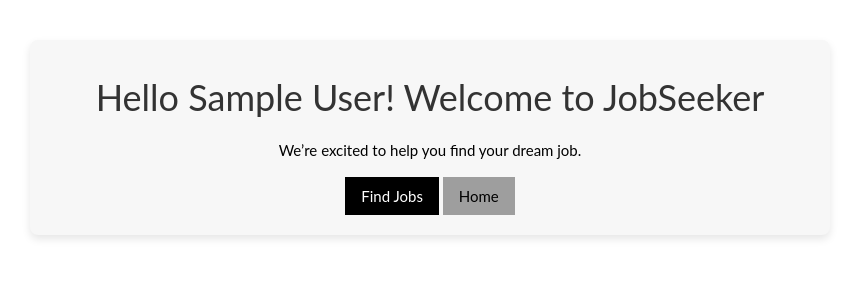
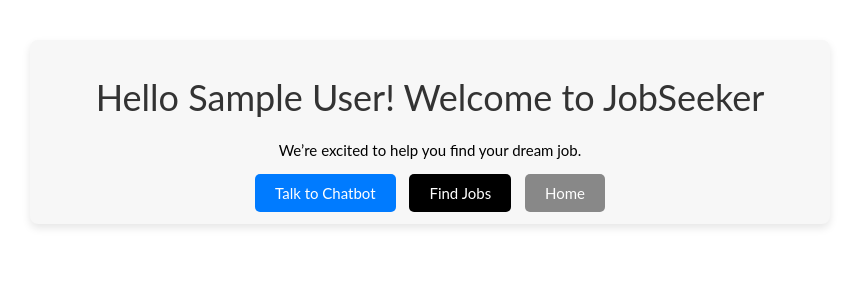
Before and after one commit to mahirahs/JobSeeker, a Flask app: page /profile in a window 1280 px wide. Shown: the top 300 px of the page, without its empty margins (210-1069 px from the left). Run offline with Flask 3, Linux system fonts and the light colour scheme; the visitor is signed in with stand-in values (Sample User, id 1); parts of the project's set-up code (start-up, migrations or seed data) failed here and were passed over; some libraries are stand-ins or nearby versions.

Commit message:
errors fixed, need to do display

```diff
--- a/app.py
+++ b/app.py
@@ -35,7 +35,7 @@ class User(db.Model):
 '''
 
 # Load job data
-jobs = pd.read_csv("us-software-engineer-jobs-updated.csv")
+jobs_listings = pd.read_csv("us-software-engineer-jobs-updated.csv")
 
 @app.route('/')
 def index():
@@ -65,14 +65,15 @@ def filter_jobs(title, location, contract_type, remote_work, visa_sponsorship):
 # Filter jobs with relaxed criteria
 def filter_jobs(preferred_title, preferred_location, contract_type, remote_work_model, visa_sponsorship):
     # Initial filtering based on job title, location, contract type, and remote work model
-    filtered_jobs = jobs[
-        (jobs['title'].str.contains(preferred_title, case=False, na=False)) &
-        (jobs['location'].str.contains(preferred_location, case=False, na=False)) &
-        (jobs['types'].str.contains(contract_type, case=False, na=False))
+    print("jobs type: ", type(jobs_listings))
+    filtered_jobs = jobs_listings[
+        (jobs_listings['title'].str.contains(preferred_title, case=False, na=False)) &
+        (jobs_listings['location'].str.contains(preferred_location, case=False, na=False)) &
+        (jobs_listings['types'].str.contains(contract_type, case=False, na=False))
     ]
     # Apply remote work filter only if it is not "Not specified"
     if remote_work_model != "Not specified":
-        filtered_jobs = filtered_jobs[filtered_jobs['remote_work_model'].str.contains(remote_work_model, case=False, na=False)]
+        filtered_jobs = filtered_jobs[filtered_jobs['remote_work_model'].str.contains(remote_work_model, case=False, na=False)]  # Filter by remote work model
 
     # Apply visa sponsorship filter if the user says "Yes" or "No"
     if visa_sponsorship.lower() == "yes":
@@ -83,14 +84,13 @@ def filter_jobs(preferred_title, preferred_location, contract_type, remote_work_
     # If no matches are found, relax the visa sponsorship requirement
     if filtered_jobs.empty:
         print("\nJobSeeker: No exact matches found, ignoring visa sponsorship requirement... ")
-        filtered_jobs = jobs[
-            (jobs['title'].str.contains(preferred_title, case=False, na=False)) &
-            (jobs['location'].str.contains(preferred_location, case=False, na=False)) &
-            (jobs['types'].str.contains(contract_type, case=False, na=False))
+        filtered_jobs = jobs_listings[
+            (jobs_listings['title'].str.contains(preferred_title, case=False, na=False)) &
+            (jobs_listings['location'].str.contains(preferred_location, case=False, na=False)) &
+            (jobs_listings['types'].str.contains(contract_type, case=False, na=False))
         ]
 
-    # Convert the filtered DataFrame to a list of dictionaries for compatibility
-    return filtered_jobs[['title', 'company', 'location', 'types', 'remote_work_model', 'source_id']].to_dict(orient='records')
+    return filtered_jobs[['title', 'company', 'location', 'types', 'remote_work_model','source_id']].to_dict(orient='records')
 
 # Return recommendations as a list of dictionaries
 def get_job_recommendations(preferred_title, preferred_location, contract_type, remote_work_model, visa_sponsorship):
@@ -189,19 +189,12 @@ def show_recommendations():
     remote_work = session.get('remote_work_model')
     visa_sponsorship = session.get('visa_sponsorship')
 
-    # Filter jobs based on user input (replace this with actual job data filtering)
-    '''
+    # Call the renamed function `filter_job_listings`
     recommendations = filter_jobs(title, location, contract_type, remote_work, visa_sponsorship)
 
+    print("Recommendations type:", type(recommendations))
     if recommendations:
-        jobs = "\n".join([f"Job ID: {job['source_id']}, Title: {job['title']}, Location: {job['location']}" for job in recommendations])
-        return f"Here are some job recommendations for you:\n{jobs}\nDo you want to search for more jobs? (yes or no)"
-    else:
-        return "Sorry, no job recommendations match your criteria. Do you want to try another search? (yes or no)"
-    '''
-
-
-    recommendations = filter_jobs(title, location, contract_type, remote_work, visa_sponsorship)
+        print("First item in recommendations:", recommendations[0])
 
     if 'batch_index' not in session:
         session['batch_index'] = 0
@@ -224,6 +217,7 @@ def show_recommendations():
     }
 
     return response
+
 
 @app.route('/register', methods=['GET', 'POST'])
 def register():
--- a/templates/index.html
+++ b/templates/index.html
@@ -196,6 +196,9 @@
                         <a href="jobs.html" class="w3-button w3-block">Find Jobs</a>
                     </div>
                     <div class="w3-col s3">
+                        <a href="{{ url_for('profile') }}" class="w3-button w3-block">Profile</a>
+                    </div>
+                    <div class="w3-col s3">
                         <a href="{{ url_for('logout') }}" class="w3-button w3-block">Logout</a>
                     </div>
                 {% else %}
--- a/templates/profile.html
+++ b/templates/profile.html
@@ -19,14 +19,39 @@
         .profile-container h1 {
             color: #333;
         }
+        .button-container {
+            margin-top: 20px;
+        }
+        .profile-button {
+            padding: 10px 20px;
+            margin: 5px;
+            border: none;
+            border-radius: 5px;
+            text-decoration: none;
+            color: white;
+            font-size: 1em;
+        }
+        .btn-chatbot {
+            background-color: #007bff;
+        }
+        .btn-find-jobs {
+            background-color: #000;
+        }
+        .btn-home {
+            background-color: #888;
+        }
     </style>
 </head>
 <body>
     <div class="profile-container">
         <h1>Hello {{ name }}! Welcome to JobSeeker</h1>
         <p>We’re excited to help you find your dream job.</p>
-        <a href="{{ url_for('jobs') }}" class="w3-button w3-black">Find Jobs</a>
-        <a href="{{ url_for('home') }}" class="w3-button w3-gray">Home</a>
+
+        <div class="button-container">
+            <a href="{{ url_for('chatbot') }}" class="profile-button btn-chatbot">Talk to Chatbot</a>
+            <a href="{{ url_for('jobs') }}" class="profile-button btn-find-jobs">Find Jobs</a>
+            <a href="{{ url_for('home') }}" class="profile-button btn-home">Home</a>
+        </div>
     </div>
 </body>
 </html>
```
Also changed, not shown: 2 other files.
